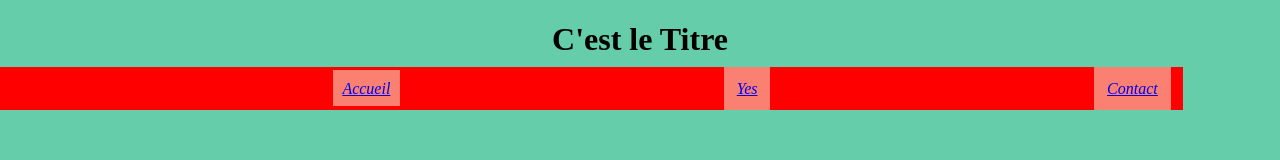
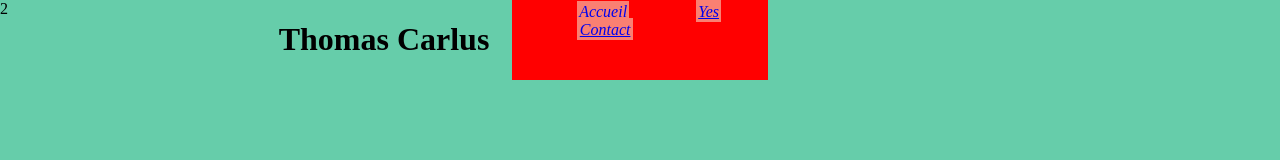
Before and after one commit to CarlusTho/SitePerso, a plain HTML site: page index.html in a window 1280 px wide. Drawn offline with Linux system fonts and the light colour scheme.

Commit message:
Reformation du site
Suppression de plusieurs éléments inutiles

```diff
--- a/index.html
+++ b/index.html
@@ -6,20 +6,24 @@
         <meta http-equiv="X-UA-Compatible" content="ie=edge">
         <link rel="stylesheet" href="style.css" type="text/css">
         <!--<link rel="icon" href="icon.png" type="image/png"> -->
-        <title>Thomas Carlus</title>
+        <title>Page Pro</title>
     </head>
 
     <body>
-        <div id="grilleSite">
+        <div class="grilleSite">
+            <div>
+                2
+            </div>
+            <div class="zoneTitre">
+                <h1 id="titre">Thomas Carlus</h1>
+            </div>
 
-            <header class="zoneTitre">
-                <h1 id="titre">C'est le Titre</h1>
-                <span class="liens">
-                    <a href="index.html" id="lien1"><i>Accueil</i></a>
-                    <a href="index.html" id="lien2"><i>Yes</i></a>
-                    <a href="index.html" id="lien3"><i>Contact</i></a>
-                </span>
-            </header>
+            <span class="liens">
+                <a href="index.html" id="lien1"><i>Accueil</i></a>
+                <a href="index.html" id="lien2"><i>Yes</i></a>
+                <a href="index.html" id="lien3"><i>Contact</i></a>
+            </span>
+
 
             <div id="wrapper">
 
```
